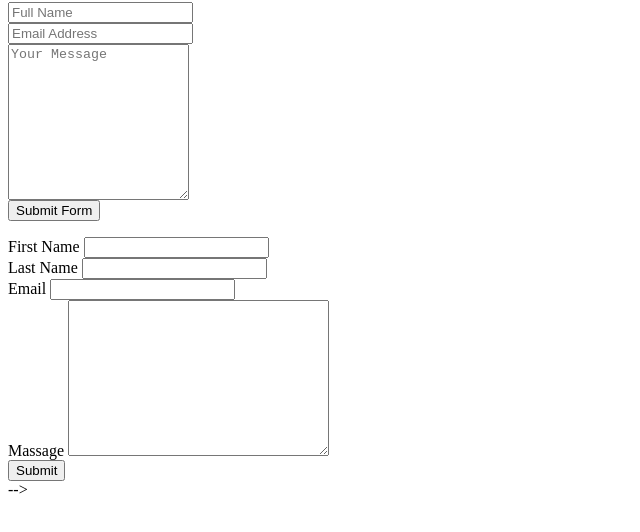
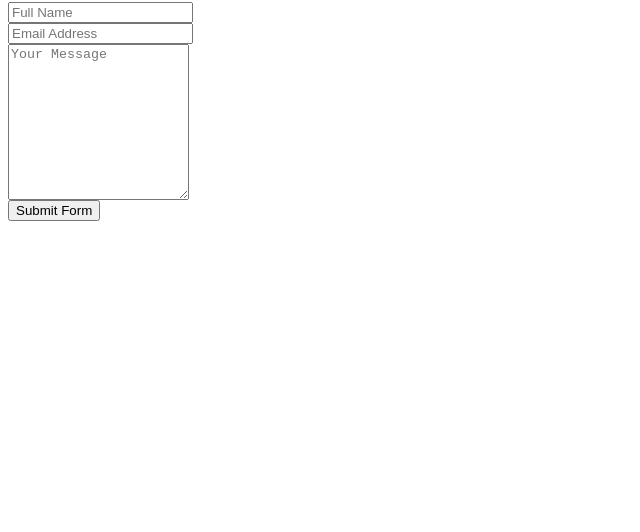
Before and after one commit to abaah17/test, a plain HTML site: page index.html in a window 1280 px wide. Shown: the part 64-596 px from the top of the page, without its empty margins (0-640 px from the left). Drawn offline with Linux system fonts and the light colour scheme.

Commit message:
Update index.html

```diff
--- a/index.html
+++ b/index.html
@@ -17,49 +17,3 @@
     <button type="submit" class="btn btn-lg btn-dark btn-block">Submit Form</button>
   </form>
 </div>
-
-
-
-<!-- <!DOCTYPE html>
-<html lang="en">
-    <head>
-        <link rel="stylesheet" href="./style.css">
-    </head>
-    <section>
-        <div class="container">
-          <form action="https://formsubmit.co/el/waduni" method="post" id="my-form">
-            <!-- honeypot -->
-            <input type="text" name="_honey" style="display:none">
-            <input type="hidden" name="_next" value="https://abaah17.github.io/test/index.html"
-
-            <!-- disable capthca -->
-            <input type="hidden" name="_captcha" value="false">
-
-            <div class="form-group">
-              <label for="firstName"> First Name</label>
-              <input type="text" id="firstName" name="firstName">
-            </div>
-
-            <div class="form-group">
-              <label for="latsName">Last Name</label>
-              <input type="text" id="lastName" name="lastName">
-            </div>
-
-            <div class="form-group">
-              <label for="email">Email</label>
-              <input type="email" id="email" name="email">
-            </div>
-
-            <div class="form-group">
-              <label for="massage">Massage</label>
-              <textarea name="massage" id="massage" cols="30" rows="10"></textarea>
-            </div>
-
-            <button type="submit">Submit</button>
-          </form>
-        </div>
-        <div id="status"></div>
-      </section>
-    <!-- <script>src="./main.js"</script> -->
-</html>
- -->
```
